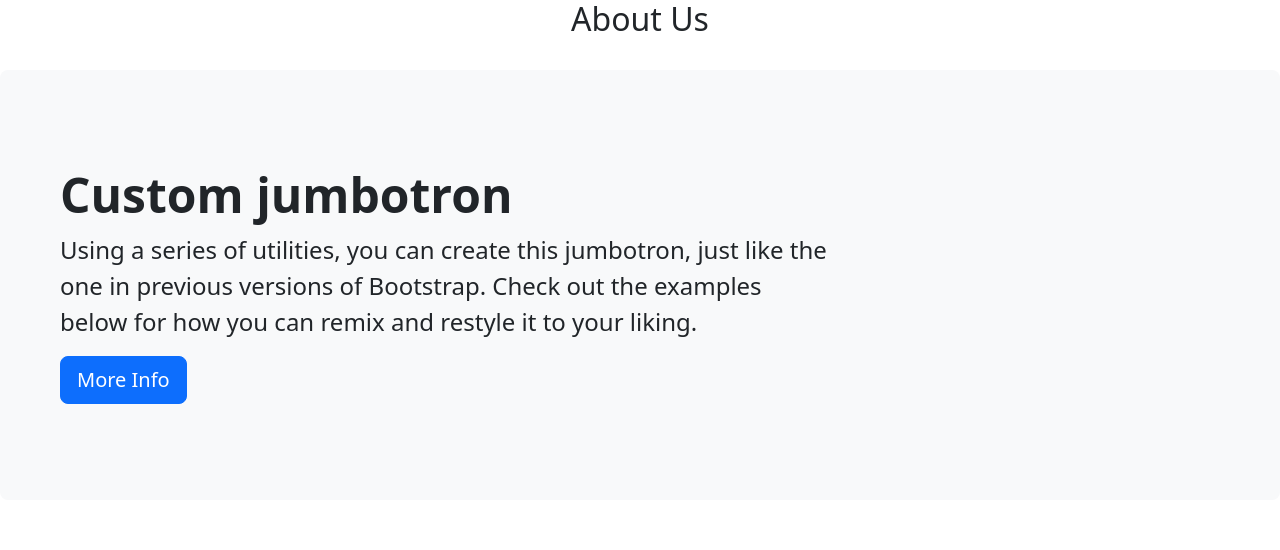
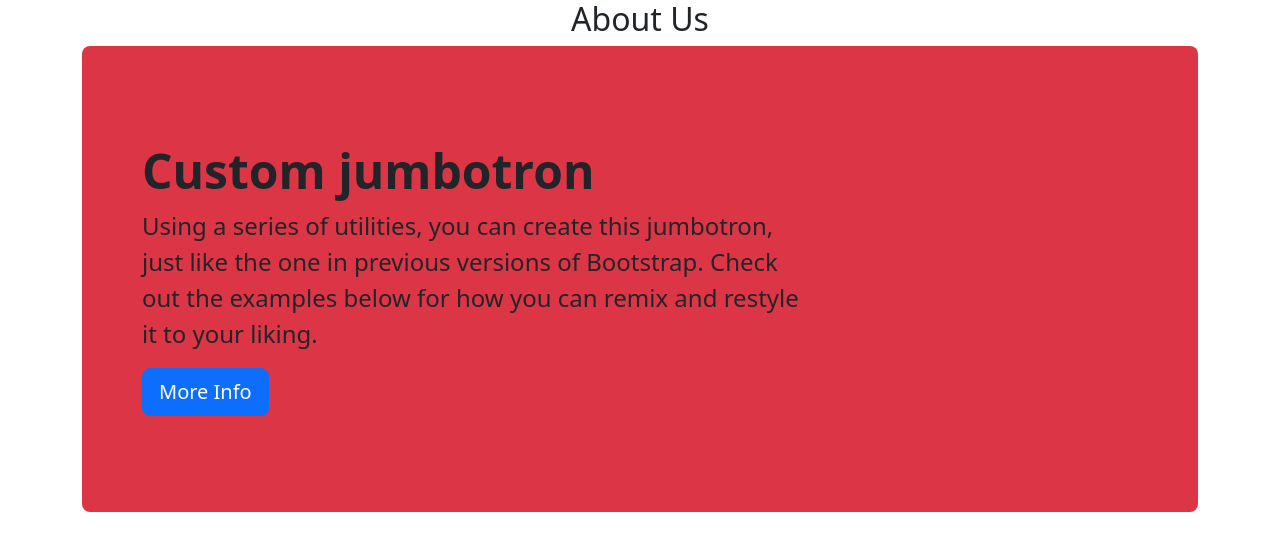
Before and after one commit to saurabhmishra2198/GitPractical, a plain HTML site: page about.html in a window 1280 px wide. Drawn offline with nearby package versions, Linux system fonts and the light colour scheme.

Commit message:
add more design of about page

```diff
--- a/about.html
+++ b/about.html
@@ -6,12 +6,13 @@
 </head>
 <body>
 	<center><h2> About Us </h2></center>
-	<br>
-	<div class="p-5 mb-4 bg-light rounded-3">
-		<div class="container-fluid py-5">
-		  <h1 class="display-5 fw-bold">Custom jumbotron</h1>
-		  <p class="col-md-8 fs-4">Using a series of utilities, you can create this jumbotron, just like the one in previous versions of Bootstrap. Check out the examples below for how you can remix and restyle it to your liking.</p>
-		  <button class="btn btn-primary btn-lg" type="button">More Info</button>
+	<div class="container">
+		<div class="p-5 mb-4 bg-danger rounded-3">
+			<div class="container-fluid py-5">
+			<h1 class="display-5 fw-bold">Custom jumbotron</h1>
+			<p class="col-md-8 fs-4">Using a series of utilities, you can create this jumbotron, just like the one in previous versions of Bootstrap. Check out the examples below for how you can remix and restyle it to your liking.</p>
+			<button class="btn btn-primary btn-lg" type="button">More Info</button>
+			</div>
 		</div>
 	</div>
 </body>
```
